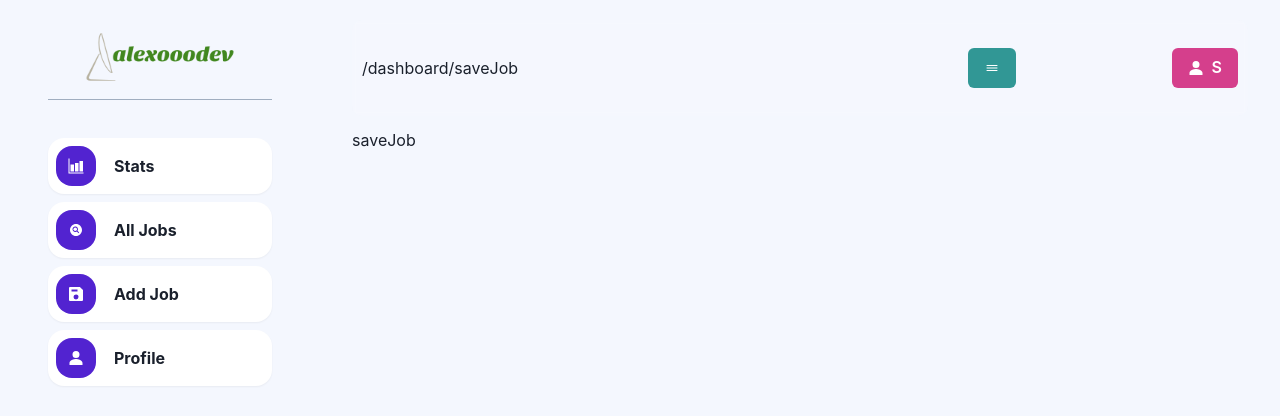
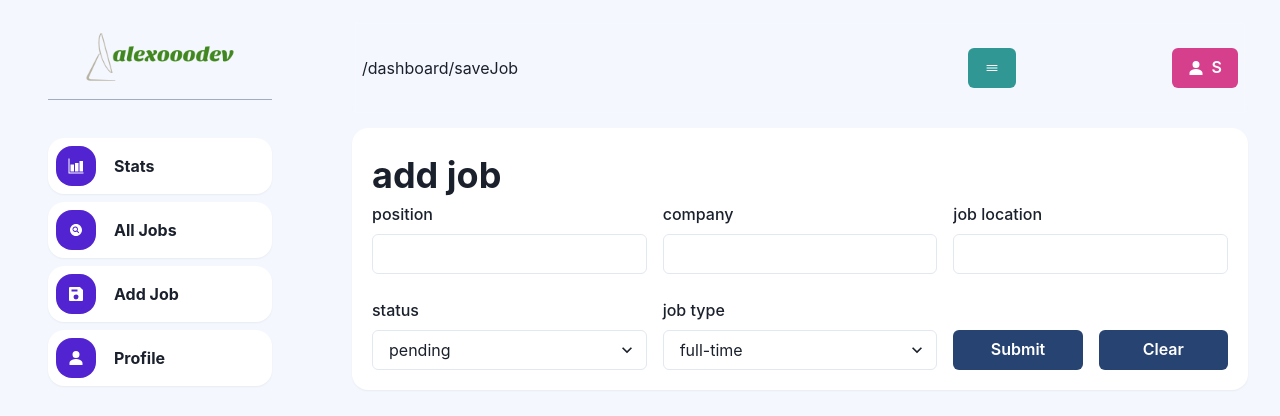
Before and after one commit to alexotoo/jobifyfullstack, a Next.js app in the folder client/: page /dashboard/saveJob in a window 1280 px wide. Shown: the top 416 px of the page. Built offline with nearby package versions, Linux system fonts and the light colour scheme; sample sign-in values are in the browser's storage.

Commit message:
create jobs on client side done

```diff
--- a/client/pages/dashboard/saveJob.js
+++ b/client/pages/dashboard/saveJob.js
@@ -1,7 +1,149 @@
+import { useState } from "react";
+import {
+  Box,
+  FormControl,
+  FormLabel,
+  FormErrorMessage,
+  FormHelperText,
+  Input,
+  Flex,
+  Center,
+  Button,
+  HStack,
+  Text,
+} from "@chakra-ui/react";
+
 import DashboardLayout from "../../src/components/DashboardLayout";
+import { useAppContext } from "../../src/context/contextApp";
+import FormRow from "../../src/components/FormRow";
+import ShowAlert from "../../src/components/ShowAlert";
+import FormRowOptions from "../../src/components/FormRowOptions";
 
 const saveJob = () => {
-  return <div>saveJob</div>;
+  const {
+    isLoading,
+    isEditing,
+    showAlert,
+    displayAlert,
+    position,
+    company,
+    jobLocation,
+    jobType,
+    jobTypeOptions,
+    status,
+    statusOptions,
+    handleChange,
+    clearValues,
+    createJob,
+    editJob,
+  } = useAppContext();
+
+  const handleSubmit = (e) => {
+    e.preventDefault();
+
+    if (!position || !company || !jobLocation) {
+      displayAlert();
+      return;
+    }
+    if (isEditing) {
+      editJob();
+      return;
+    }
+    createJob();
+  };
+  const handleJobInput = (e) => {
+    const name = e.target.name;
+    const value = e.target.value;
+    handleChange({ name, value });
+  };
+
+  return (
+    <Box
+      padding="20px"
+      bg="color.900"
+      w="100%"
+      borderRadius="2xl"
+      overflow="hidden"
+      boxShadow="sm"
+    >
+      {showAlert && <ShowAlert />}
+      <form onSubmit={handleSubmit}>
+        <Text fontSize="4xl" fontWeight="bold">
+          {isEditing ? "edit job" : "add job"}
+        </Text>
+        <Flex gap="1rem">
+          <FormRow
+            type="text"
+            name="position"
+            value={position}
+            handleChange={handleJobInput}
+          />
+          <FormRow
+            type="text"
+            name="company"
+            value={company}
+            handleChange={handleJobInput}
+          />
+          <FormRow
+            type="text"
+            labelText="job location"
+            name="jobLocation"
+            value={jobLocation}
+            handleChange={handleJobInput}
+          />
+        </Flex>
+        <Flex gap="1rem" mt="1.5rem">
+          <FormRowOptions
+            name="status"
+            value={status}
+            handleChange={handleJobInput}
+            list={statusOptions}
+            flexBasis="100%"
+          />
+          <FormRowOptions
+            name="jobType"
+            labelText="job type"
+            value={jobType}
+            handleChange={handleJobInput}
+            list={jobTypeOptions}
+            flexBasis="100%"
+          />
+          <Flex gap="1rem" flexBasis="100%">
+            <Button
+              mt="2rem"
+              bg="color.600"
+              color={"white"}
+              _hover={{
+                bg: "color.700",
+              }}
+              flexBasis="100%"
+              onClick={handleSubmit}
+              isLoading={isLoading}
+            >
+              {" "}
+              Submit
+            </Button>
+            <Button
+              mt="2rem"
+              bg="color.600"
+              color={"white"}
+              _hover={{
+                bg: "color.700",
+              }}
+              flexBasis="100%"
+              onClick={(e) => {
+                e.preventDefault();
+                clearValues();
+              }}
+            >
+              {" "}
+              Clear
+            </Button>
+          </Flex>
+        </Flex>
+      </form>
+    </Box>
+  );
 };
 
 saveJob.getLayout = function getLayout(page) {
--- /dev/null
+++ b/client/src/components/FormRowOptions.js
@@ -0,0 +1,32 @@
+import { FormControl, FormLabel, Select } from "@chakra-ui/react";
+
+const FormRowOptions = ({
+  type,
+  name,
+  value,
+  handleChange,
+  labelText,
+  w,
+  list,
+}) => {
+  return (
+    <FormControl id={name}>
+      <FormLabel htmlFor={name}> {labelText || name}</FormLabel>
+      <Select
+        placeholder="Select option"
+        name={name}
+        value={value}
+        onChange={handleChange}
+      >
+        {list.map((itemValue, index) => {
+          return (
+            <option key={index} value={itemValue}>
+              {itemValue}
+            </option>
+          );
+        })}
+      </Select>
+    </FormControl>
+  );
+};
+export default FormRowOptions;
--- a/client/src/context/actions.js
+++ b/client/src/context/actions.js
@@ -15,4 +15,12 @@ export const UPDATE_USER_BEGIN = "UPDATE_USER_START";
 export const UPDATE_USER_SUCCESS = "UPDATE_USER_SUCCESS";
 export const UPDATE_USER_ERROR = "UPDATE_USER_ERROR";
 
+export const HANDLE_CHANGE = "HANDLE_CHANGE";
+
+export const CLEAR_VALUES = "CLEAR_VALUES";
+
+export const CREATE_JOB_START = "CREATE_JOB_START";
+export const CREATE_JOB_SUCCESS = "CREATE_JOB_SUCCESS";
+export const CREATE_JOB_ERROR = "CREATE_JOB_ERROR";
+
 export const UPDATE_INITIAL_STATES = "UPDATE_INITIAL_STATES";
--- a/client/src/context/contextApp.js
+++ b/client/src/context/contextApp.js
@@ -16,6 +16,11 @@ import {
   UPDATE_USER_START,
   UPDATE_USER_SUCCESS,
   UPDATE_USER_ERROR,
+  CLEAR_VALUES,
+  HANDLE_CHANGE,
+  CREATE_JOB_START,
+  CREATE_JOB_SUCCESS,
+  CREATE_JOB_ERROR,
 } from "./actions";
 
 const getInitialState = () => {
@@ -33,6 +38,17 @@ const getInitialState = () => {
     token: token,
     userLocation: userLocation || "",
     jobLocation: userLocation || "",
+    isEditing: false,
+    editJobId: "",
+    position: "",
+    company: "",
+    jobLocation: userLocation || "",
+    jobTypeOptions: ["full-time", "part-time", "remote", "internship"],
+    jobType: "full-time",
+    statusOptions: ["interview", "declined", "pending"],
+    status: "pending",
+    jobs: [],
+    totalJobs: 0,
   };
   return initialState;
 };
@@ -191,6 +207,41 @@ const AppProvider = ({ children }) => {
     clearAlert();
   };
 
+  //global handle change
+  const handleChange = ({ name, value }) => {
+    dispatch({ type: HANDLE_CHANGE, payload: { name, value } });
+  };
+
+  //global clear values
+  const clearValues = () => {
+    dispatch({ type: CLEAR_VALUES });
+  };
+
+  //CREATE JOBS
+
+  const createJob = async () => {
+    dispatch({ type: CREATE_JOB_START });
+    try {
+      const { position, company, jobLocation, jobType, status } = state;
+      await authHTTPfetch.post("/jobs", {
+        position,
+        company,
+        jobLocation,
+        jobType,
+        status,
+      });
+      dispatch({ type: CREATE_JOB_SUCCESS });
+      dispatch({ type: CLEAR_VALUES });
+    } catch (error) {
+      if (error.response.status === 401) return;
+      dispatch({
+        type: CREATE_JOB_ERROR,
+        payload: { msg: error.response.data.msg },
+      });
+    }
+    clearAlert();
+  };
+
   return (
     <AppContext.Provider
       value={{
@@ -200,6 +251,9 @@ const AppProvider = ({ children }) => {
         loginUser,
         logoutUser,
         updateUser,
+        handleChange,
+        clearValues,
+        createJob,
       }}
     >
       {children}
--- a/client/src/context/reducer.js
+++ b/client/src/context/reducer.js
@@ -12,6 +12,11 @@ import {
   UPDATE_USER_START,
   UPDATE_USER_SUCCESS,
   UPDATE_USER_ERROR,
+  HANDLE_CHANGE,
+  CLEAR_VALUES,
+  CREATE_JOB_START,
+  CREATE_JOB_SUCCESS,
+  CREATE_JOB_ERROR,
 } from "./actions";
 
 import { getInitialState } from "./contextApp";
@@ -135,6 +140,57 @@ const reducer = (state = getInitialState(), action) => {
     };
   }
 
+  // handle change
+  if (action.type === HANDLE_CHANGE) {
+    return {
+      ...state,
+      page: 1,
+      [action.payload.name]: action.payload.value,
+    };
+  }
+
+  //clear input values
+  if (action.type === CLEAR_VALUES) {
+    const initialState = {
+      isEditing: false,
+      editJobId: "",
+      position: "",
+      company: "",
+      jobLocation: state.userLocation,
+      jobType: "full-time",
+      status: "pending",
+    };
+
+    return {
+      ...state,
+      ...initialState,
+    };
+  }
+
+  //create jobs
+  if (action.type === CREATE_JOB_START) {
+    return { ...state, isLoading: true };
+  }
+
+  if (action.type === CREATE_JOB_SUCCESS) {
+    return {
+      ...state,
+      isLoading: false,
+      showAlert: true,
+      alertType: "success",
+      alertText: "New Job Created!",
+    };
+  }
+  if (action.type === CREATE_JOB_ERROR) {
+    return {
+      ...state,
+      isLoading: false,
+      showAlert: true,
+      alertType: "error",
+      alertText: action.payload.msg,
+    };
+  }
+
   throw new Error(`no such action : ${action.type}`);
 };
 
```
Also changed, not shown: client/pages/dashboard/jobs.js (+1 -6 lines), client/pages/dashboard/profile.js (+6 -14 lines).
